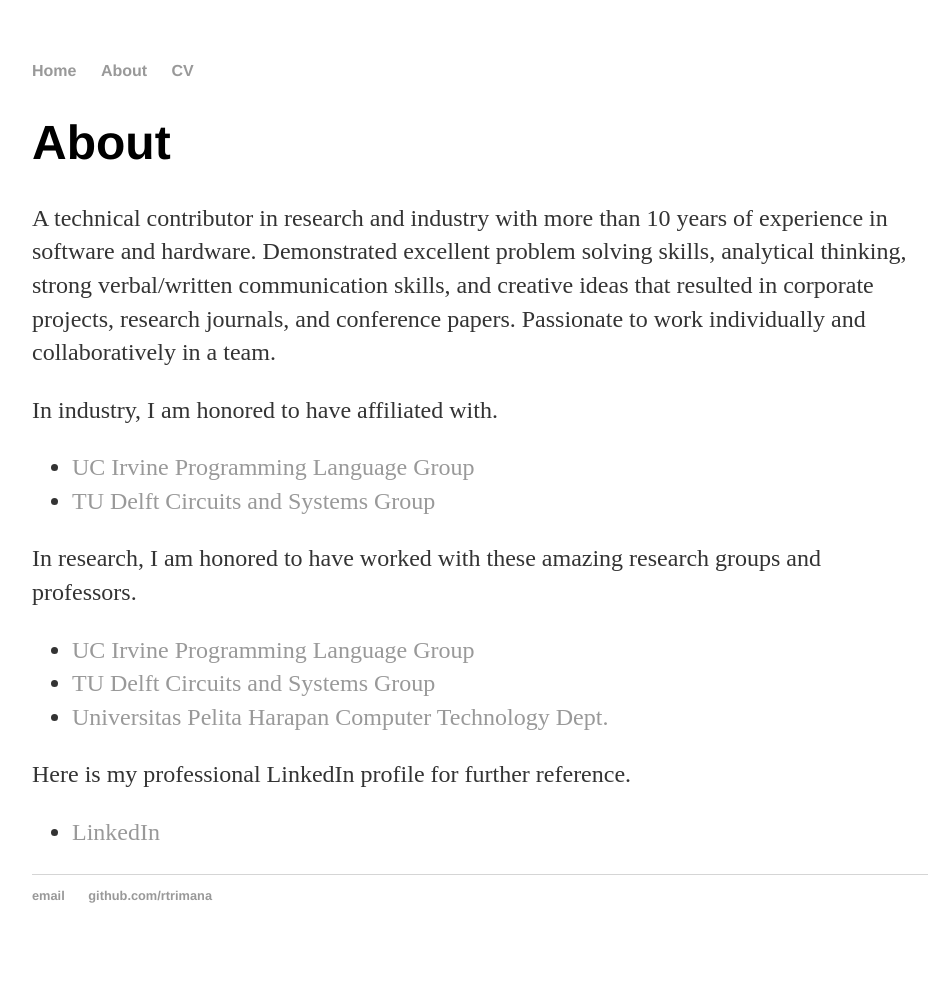
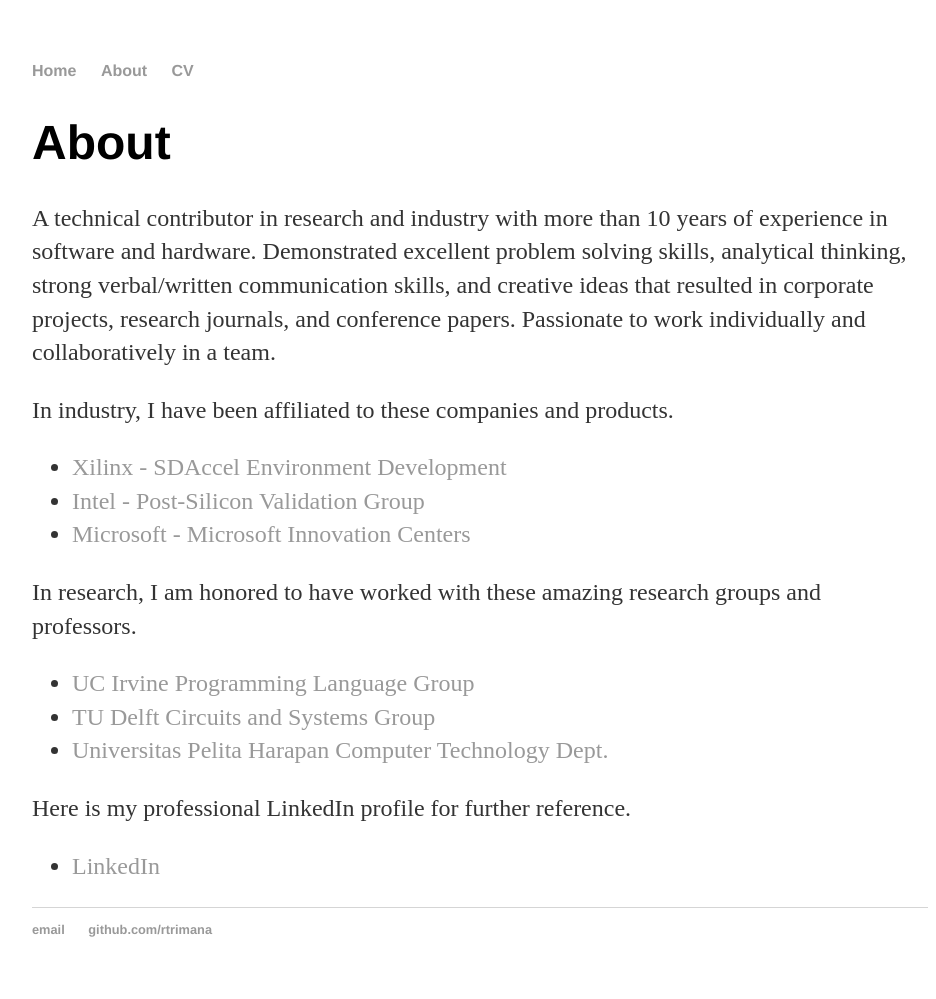
Before and after one commit to rtrimana/rahmaditrimananda.github.io, a Jekyll site: the page built from about/index.html, in a window 1280 px wide. Shown: the whole page, without its empty margins (160-1096 px from the left). Built offline with Jekyll 4.4.1, drawn with Linux system fonts in a browser that asks for light colours; before the commit the page ends 965 px from its top, so only the background shows below that.

Commit message:
Update index.html

```diff
--- a/about/index.html
+++ b/about/index.html
@@ -1,26 +1,27 @@
 ---
 layout: default
-title: About Hank Quinlan
+title: About Rahmadi Trimananda
 ---
 
 		<div class="about">
 			<h1>About</h1>
 			<p>A technical contributor in research and industry with more than 10 years of experience in software and hardware. Demonstrated excellent problem solving skills, analytical thinking, strong verbal/written communication skills, and creative ideas that resulted in corporate projects, research journals, and conference papers. Passionate to work individually and collaboratively in a team.</p>
 
-			<p>In industry, I am honored to have affiliated with.</p>
+			<p>In industry, I have been affiliated to these companies and products.</p>
 			<ul class="industry">
-				<li><a href="https://plrg.eecs.uci.edu">UC Irvine Programming Language Group</a></li>
-				<li><a href="http://ens.ewi.tudelft.nl/People/bio.php?id=36">TU Delft Circuits and Systems Group</a></li>
+				<li><a href="https://www.xilinx.com/products/design-tools/software-zone/sdaccel.html" target="_blank">Xilinx - SDAccel Environment Development</a></li>
+				<li><a href="https://www.intel.com/" target="_blank">Intel - Post-Silicon Validation Group</a></li>
+				<li><a href="https://www.microsoftinnovationcenters.com/" target="_blank">Microsoft - Microsoft Innovation Centers</a></li>
 				</ul>
 
 			<p>In research, I am honored to have worked with these amazing research groups and professors.</p>
 			<ul class="research">
-				<li><a href="https://plrg.eecs.uci.edu">UC Irvine Programming Language Group</a></li>
-				<li><a href="http://ens.ewi.tudelft.nl/People/bio.php?id=36">TU Delft Circuits and Systems Group</a></li>
-				<li><a href="http://cs.uph.edu/component/wmcontents/content/14.html">Universitas Pelita Harapan Computer Technology Dept.</a></li>
+				<li><a href="https://plrg.eecs.uci.edu" target="_blank">UC Irvine Programming Language Group</a></li>
+				<li><a href="http://ens.ewi.tudelft.nl/People/bio.php?id=36" target="_blank">TU Delft Circuits and Systems Group</a></li>
+				<li><a href="http://cs.uph.edu/component/wmcontents/content/14.html" target="_blank">Universitas Pelita Harapan Computer Technology Dept.</a></li>
 				</ul>
 
 			<p>Here is my professional LinkedIn profile for further reference.</p>
 			<ul class="contacts">
-				<li><a href="https://www.linkedin.com/in/rahmadi-trimananda/">LinkedIn</a></li>
+				<li><a href="https://www.linkedin.com/in/rahmadi-trimananda/" target="_blank">LinkedIn</a></li>
 		</div>
```
